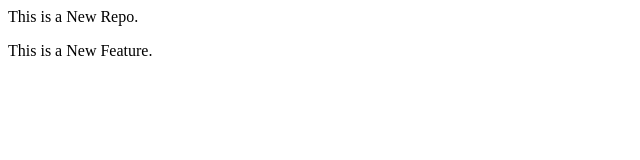
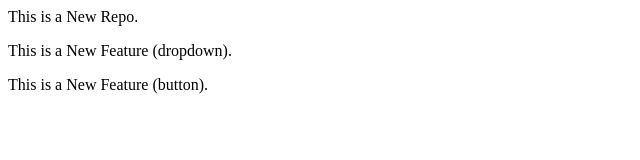
Before and after one commit to sar0-v/LocalRepo, a plain HTML site: page index.html in a window 1280 px wide. Shown: the whole page, without its empty margins (0-640 px from the left). Drawn offline with Linux system fonts and the light colour scheme.

Commit message:
both features

```diff
--- a/index.html
+++ b/index.html
@@ -1,2 +1,3 @@
 <p>This is a New Repo.</p>
-<p>This is a New Feature.</p>
+<p>This is a New Feature (dropdown).</p>
+<p>This is a New Feature (button).</p>
```
